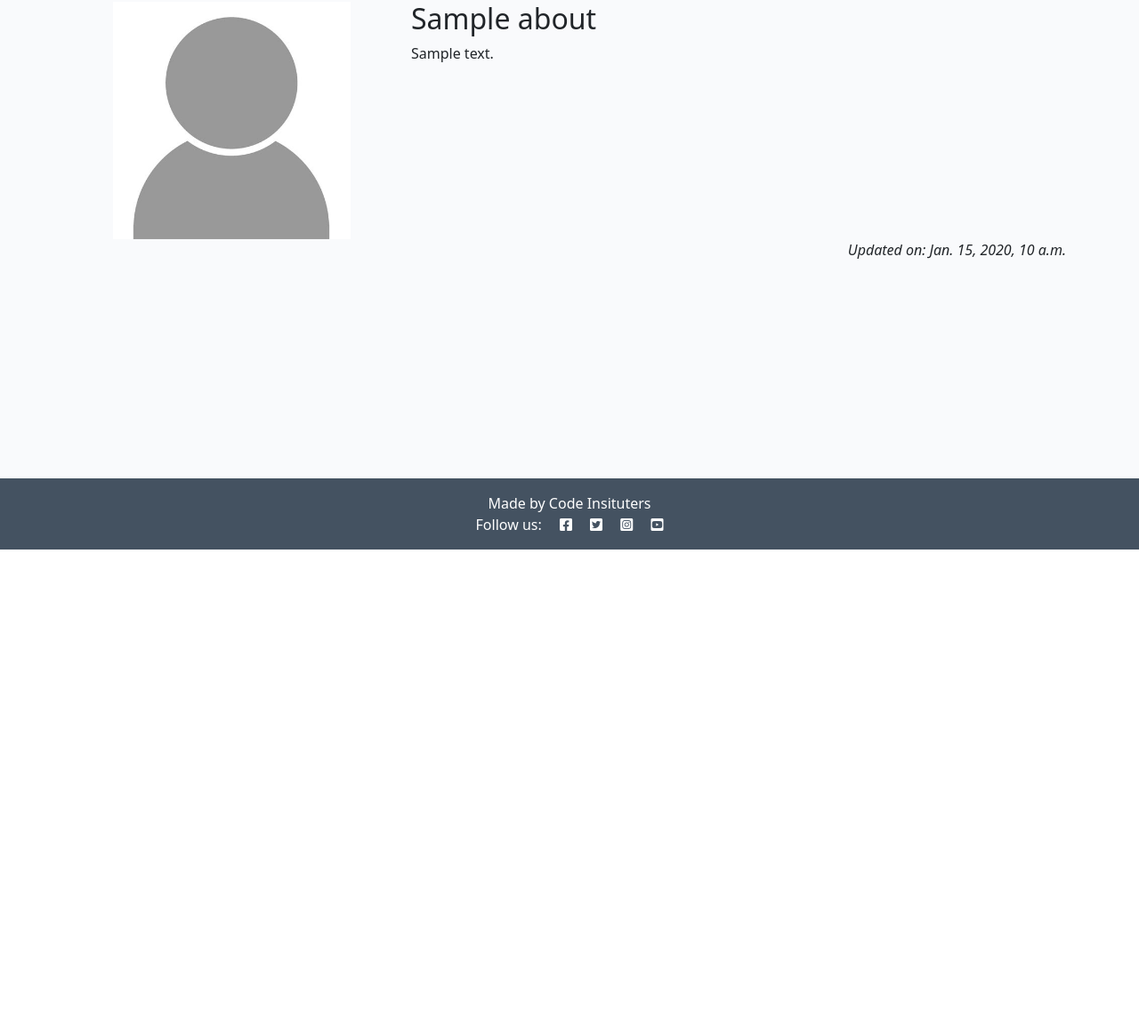
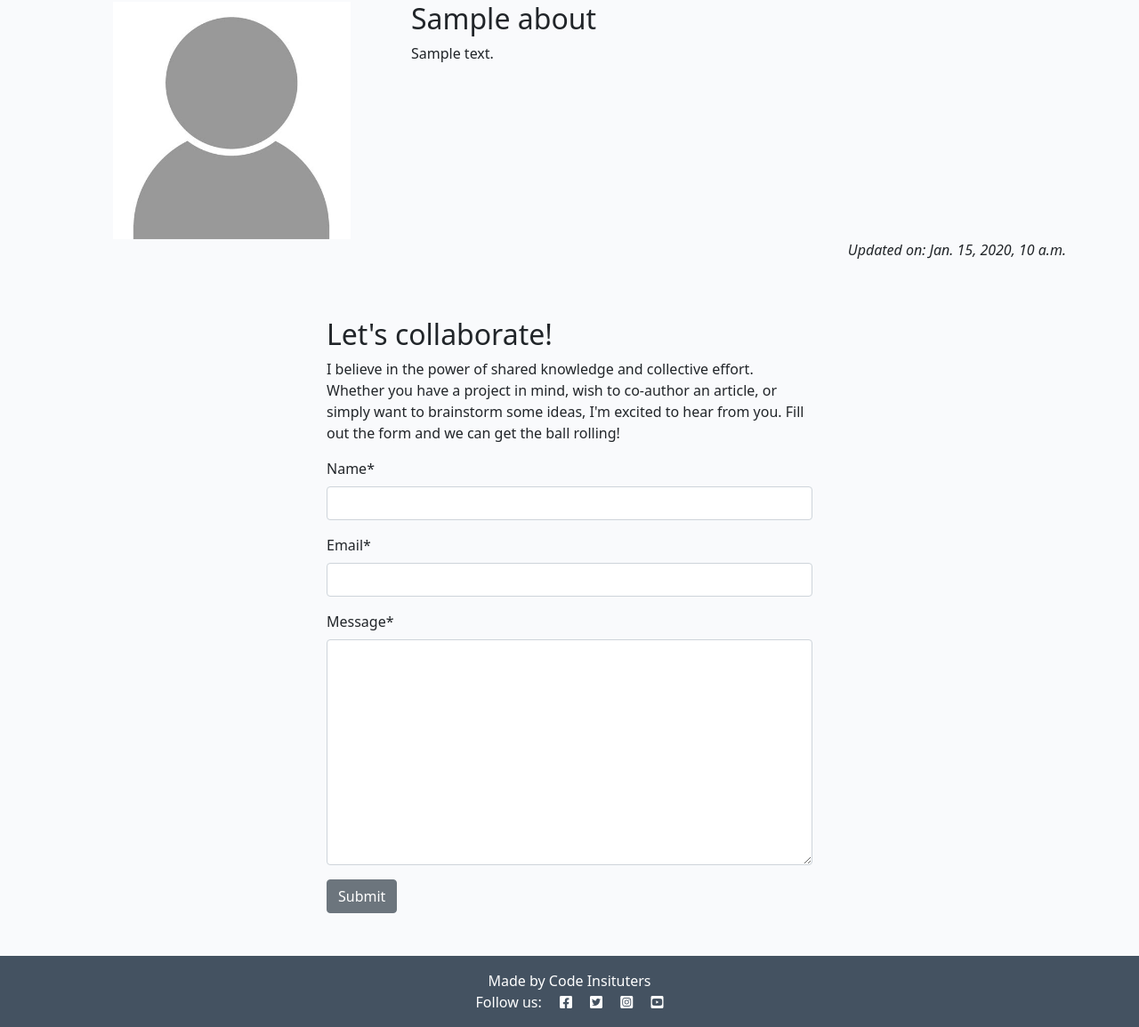
Before and after one commit to chloejones9464/django-blog, a Django app: page /about/ in a window 1280 px wide. Shown: the part 182-1337 px from the top of the page at 89% size. Before the commit the page ends 800 px from the top, so only its background shows below. Run offline with Django 4.2, Linux system fonts and the light colour scheme; tables that the repository leaves empty hold one stand-in row (values such as "Sample post"); parts of the project's set-up code (start-up, migrations or seed data) failed here and were passed over; some libraries are stand-ins or nearby versions.

Commit message:
rendered collab form

```diff
--- /dev/null
+++ b/about/forms.py
@@ -0,0 +1,8 @@
+from .models import CollaborateRequest
+from django import forms
+
+
+class CollaborateForm(forms.ModelForm):
+    class Meta:
+        model = CollaborateRequest
+        fields = ('name', 'email', 'message')
--- a/about/models.py
+++ b/about/models.py
@@ -1,6 +1,8 @@
 from django.db import models
 
 # Create your models here.
+
+
 class About(models.Model):
     title = models.CharField(max_length=200)
     updated_on = models.DateTimeField(auto_now=True)
@@ -8,3 +10,13 @@ class About(models.Model):
 
     def __str__(self):
         return self.title
+
+
+class CollaborateRequest(models.Model):
+    name = models.CharField(max_length=200)
+    email = models.EmailField()
+    message = models.TextField()
+    read = models.BooleanField(default=False)
+
+    def __str__(self):
+        return f"Collaboration request from {self.name}"
--- a/about/templates/about/about.html
+++ b/about/templates/about/about.html
@@ -1,22 +1,41 @@
 {% extends 'base.html' %}
+{% load static %}
+{% load crispy_forms_tags %}
+
 {% block content %}
-{% load static %}
 <div class="container mt-5">
   <div class="row">
-        <div class="col-4 text-center">
+    <div class="col-12 col-md-4 text-center">
       <img src="{% static 'images/nobody.jpg' %}" width="75%">
     </div>
-        <div class="col-8">
-            <!-- Title goes between these h2 tags -->
+    <div class="col-12 col-md-8">
       <h2>{{ about.title }}</h2>
-            <!-- Content goes directly underneath this -->
       {{ about.content | safe }}
     </div>
   </div>
   <div class="row">
     <div class="col text-right">
       <!-- Updated on field goes in here -->
-            <p class="text-end"><em>Updated on: {{ about.updated_on }} </em></p>
+
+      <p class="text-end"><em>Updated on: {{ about.updated_on }}</em></p>
+    </div>
+  </div>
+  <div class="row justify-content-center">
+    <div class="col-12 col-md-6 my-5">
+      <h2>Let's collaborate!</h2>
+      <p>I believe in the power of shared knowledge and collective effort.
+        Whether you have a project in mind, wish to co-author
+        an article, or simply want to brainstorm some ideas,
+        I'm excited to hear from you. Fill out the form
+        and we can get the ball rolling!</p>
+
+      <!-- add your form here. Your submit button should
+                                have the classes of btn, btn-secondary -->
+      <form method="post">
+        {{ collaborate_form | crispy }}
+        {% csrf_token %}
+        <button class="btn btn-secondary" type="submit">Submit</button>
+      </form>
     </div>
   </div>
 </div>
--- a/about/views.py
+++ b/about/views.py
@@ -1,17 +1,18 @@
-from django.shortcuts import render, get_object_or_404
+
+from django.shortcuts import render
 from .models import About
-
-# Create your views here.
+from .forms import CollaborateForm
 
 
 def about_me(request):
-    """
-    Renders the About page
-    """
     about = About.objects.all().order_by('-updated_on').first()
+    collaborate_form = CollaborateForm()
 
     return render(
         request,
         "about/about.html",
-        {"about": about},
+        {
+            "about": about,
+            "collaborate_form": collaborate_form
+        },
     )
```
Also changed, not shown: about/admin.py (+14 -2 lines), about/migrations/0003_collaboraterequest.py (added). Lines whose indentation alone changed are shown as unchanged.
